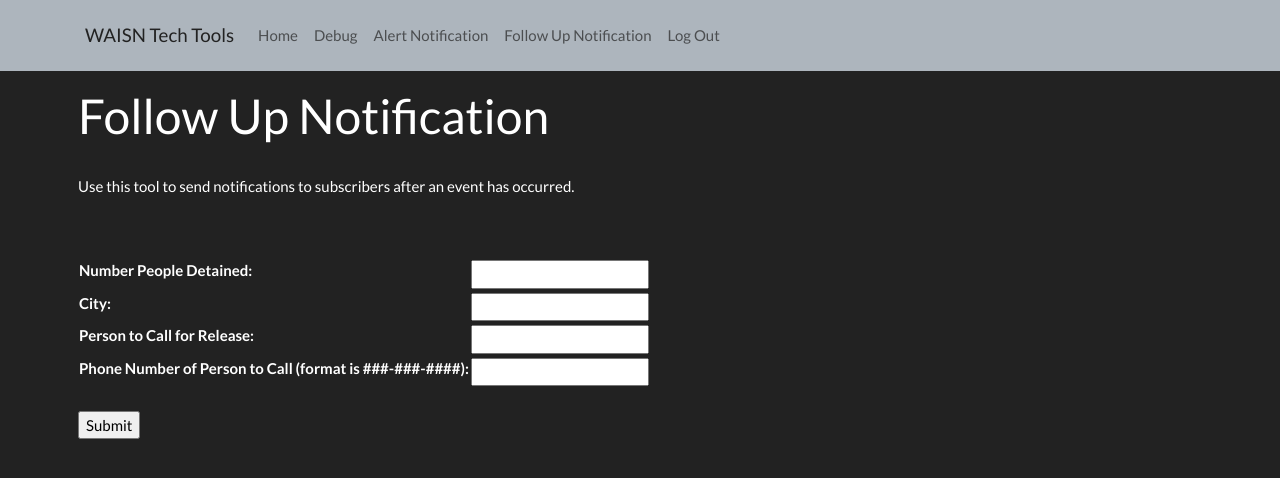
After one commit to chandojo/waisn-tech-tools, a Django app: page /alerts/follow-up in a window 1280 px wide. The commit adds this page. Shown: the top 478 px of the page. Run offline with Django 3.2, Linux system fonts and the light colour scheme; the visitor is signed in with stand-in values (Sample User, id 1); some libraries are stand-ins or nearby versions.

Commit message:
Issue-17: Add follow up and alert views
## Problem
Need to create UI to send notifications to the subscribers

## Solution
Add alert and follow up views

## Test
* added unit tests to verify paths
* manually tested

```diff
--- /dev/null
+++ b/waisntechtools/alerts/follow_up_request.py
@@ -0,0 +1,53 @@
+from django import forms
+from django.http import HttpResponseBadRequest, HttpResponseRedirect
+from django.shortcuts import render
+from django.urls import reverse
+from django.views.generic import ListView
+
+from alerts.models import Subscriber
+from alerts.subscription_states import SubscriptionStates
+from alerts.views import get_post_request
+from alerts.waisn_auth import waisn_auth
+
+
+@waisn_auth
+def index(request):
+    return get_post_request(
+        lambda r: render(r, 'alerts/follow_up_request.html', {'form': FollowUpRequestForm()}),
+        _follow_up_form_submission
+    )(request)
+
+
+@waisn_auth
+def sent(request):
+    return FollowUpSentView.as_view()(request)
+
+
+def _follow_up_form_submission(request):
+    form = FollowUpRequestForm(request.POST)
+    if not form.is_valid():
+        return HttpResponseBadRequest('Invalid form input')
+    return HttpResponseRedirect(reverse('alerts:follow_up_sent'))
+
+
+class FollowUpRequestForm(forms.Form):
+    _PHONE_NUMBER_FORMAT = '###-###-####'
+
+    num_people = forms.IntegerField(label='Number People Detained', min_value=0)
+    city = forms.CharField(label='City', max_length=200)
+    target_name = forms.CharField(label='Person to Call for Release', max_length=200)
+    target_phone_num = forms.CharField(
+        label='Phone Number of Person to Call (format is {})'.format(_PHONE_NUMBER_FORMAT),
+        max_length=len(_PHONE_NUMBER_FORMAT)
+    )
+
+
+class FollowUpSentView(ListView):
+    model = Subscriber
+    template_name = 'alerts/follow_up_sent.html'
+    context_object_name = 'subscribers'
+
+    def get_queryset(self):
+        return Subscriber.objects \
+            .filter(subscription_state=SubscriptionStates.COMPLETE_STATE) \
+            .order_by('-date_registered')
--- a/waisntechtools/alerts/templates/alerts/base.html
+++ b/waisntechtools/alerts/templates/alerts/base.html
@@ -26,6 +26,8 @@
             <ul class="navbar-nav mr-auto">
                 <li class="nav-item"><a class="nav-link" href="/">Home</a></li>
                 <li><a class="nav-link" href="{% url 'alerts:debug' %}">Debug</a></li>
+                <li><a class="nav-link" href="{% url 'alerts:alert' %}">Alert Notification</a></li>
+                <li><a class="nav-link" href="{% url 'alerts:follow_up' %}">Follow Up Notification</a></li>
                 {% if request.user.is_authenticated == False %}
                     <li class="nav-item"><a class="nav-link" href="/login/auth0">Log In</a></li>
                 {% endif %}
--- /dev/null
+++ b/waisntechtools/alerts/templates/alerts/follow_up_request.html
@@ -0,0 +1,17 @@
+{% extends 'alerts/base.html' %}
+
+{% block content %}
+    <h1>Follow Up Notification</h1>
+    <br/>
+    <p>Use this tool to send notifications to subscribers after an event has occurred.</p>
+    <br/>
+    <br/>
+    <form action="{% url 'alerts:follow_up' %}" method="post">
+        {% csrf_token %}
+        <table>
+            {{ form.as_table }}
+        </table>
+        <br/>
+        <input type="submit" value="Submit"/>
+    </form>
+{% endblock %}
--- a/waisntechtools/alerts/urls.py
+++ b/waisntechtools/alerts/urls.py
@@ -1,9 +1,13 @@
 from django.urls import path
 
-from alerts import views
+from alerts import views, alert_request, follow_up_request
 
 app_name = 'alerts'
 urlpatterns = [
     path('', views.index, name='index'),
     path('debug', views.debug, name='debug'),
+    path('alert', alert_request.index, name='alert'),
+    path('alert/sent', alert_request.sent, name='alert_sent'),
+    path('follow-up', follow_up_request.index, name='follow_up'),
+    path('follow-up/sent', follow_up_request.sent, name='follow_up_sent'),
 ]
--- a/waisntechtools/alerts/views.py
+++ b/waisntechtools/alerts/views.py
@@ -3,6 +3,16 @@ from django.views.generic import ListView
 
 from alerts.models import Subscriber
 from alerts.waisn_auth import waisn_auth
+
+
+def get_post_request(get_handler, post_handler):
+    def _handle_request(request):
+        if request.method == 'POST':
+            return post_handler(request)
+        else:
+            return get_handler(request)
+
+    return _handle_request
 
 
 @waisn_auth
```
Also changed, not shown: waisntechtools/alerts/alert_request.py (added, +45 -0 lines), waisntechtools/alerts/templates/alerts/alert_request.html (added, +17 -0 lines), waisntechtools/alerts/templates/alerts/alert_sent.html (added, +12 -0 lines), waisntechtools/alerts/templates/alerts/follow_up_sent.html (added, +12 -0 lines), waisntechtools/alerts/tests/test_views.py (+39 -0 lines).
